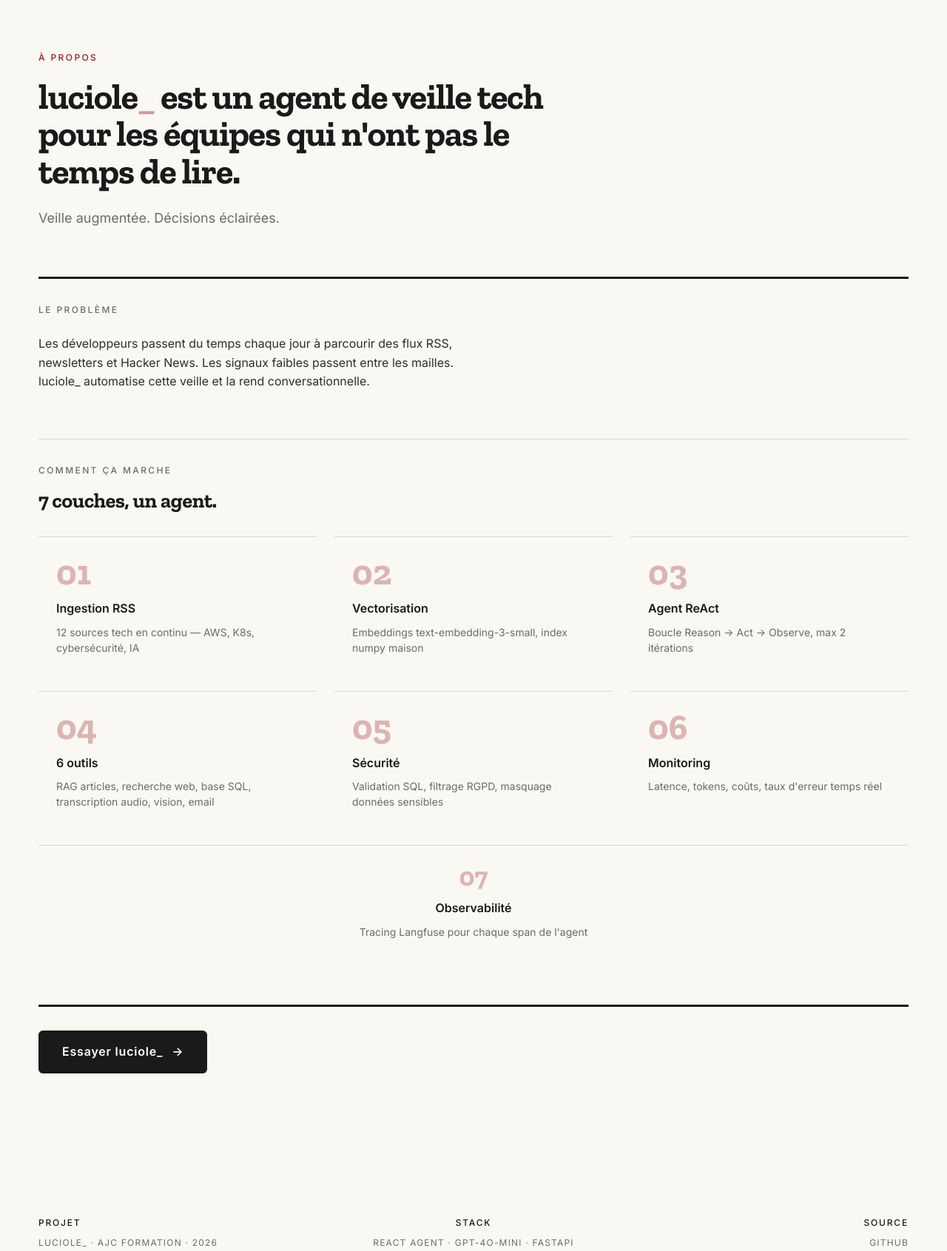
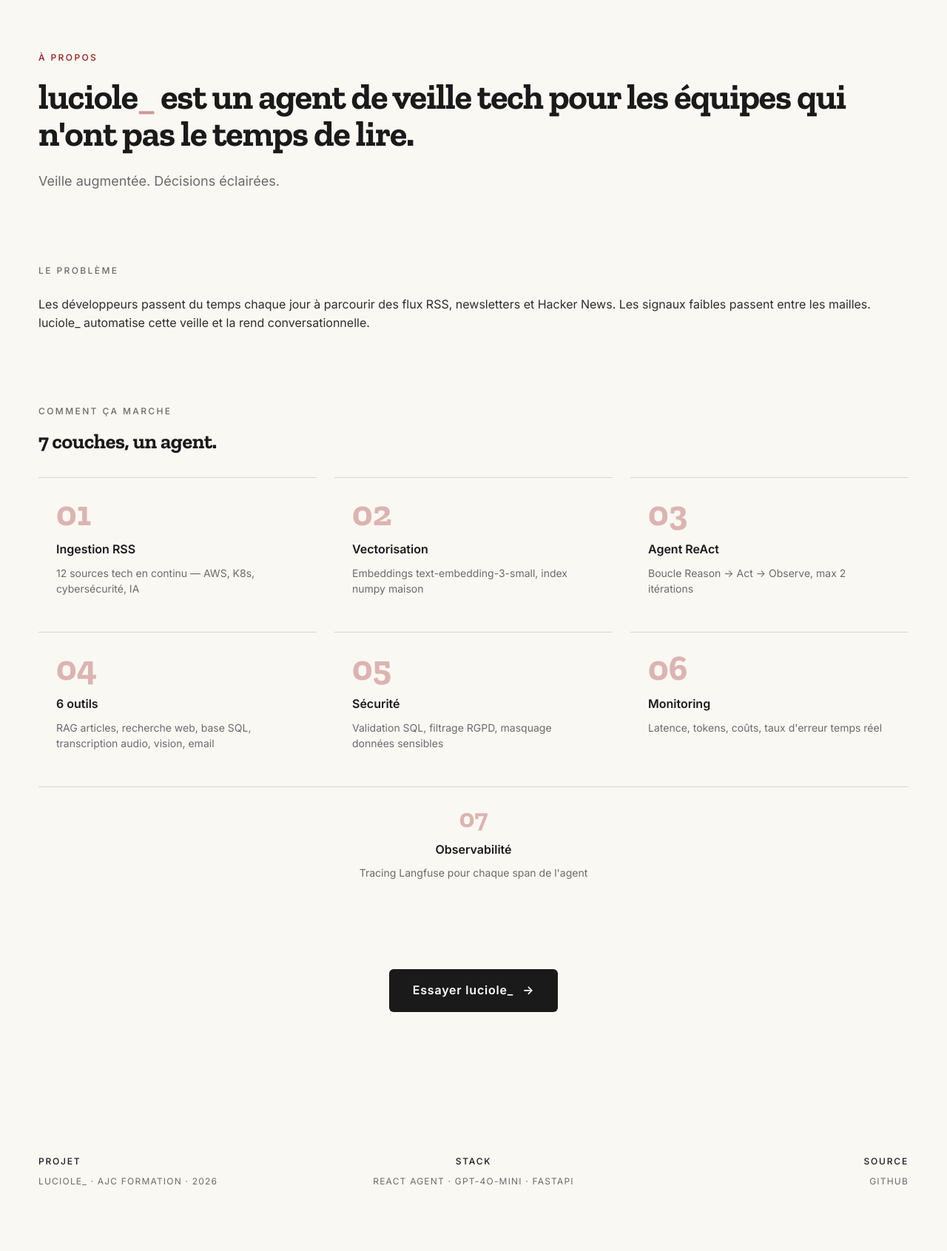
Before and after one commit to josuerochadev/luciole, a FastAPI app: page /about in a window 1280 px wide. Shown: the part 127-1818 px from the top of the page at 74% size. After the commit the page ends 1729 px from the top, so only its background shows below. Run offline with FastAPI, Linux system fonts and the light colour scheme.

Commit message:
Clean up About page: remove section borders, fix text width, center CTA
Co-Authored-By: Claude Opus 4.6 (1M context) <noreply@anthropic.com>

```diff
--- a/templates/about.html
+++ b/templates/about.html
@@ -5,24 +5,24 @@
 
   <!-- Hero -->
   <span class="t-eyebrow-accent">À propos</span>
-  <h1 class="t-display-md" style="margin: var(--pulse-space-4) 0 var(--pulse-space-6); max-width: 720px;">
+  <h1 class="t-display-md" style="margin: var(--pulse-space-4) 0 var(--pulse-space-6);">
     luciole<span class="pulse-underscore">_</span> est un agent de veille tech pour les équipes qui n'ont pas le temps de lire.
   </h1>
-  <p class="t-body-lg" style="color: var(--pulse-muted); max-width: 600px; margin-bottom: var(--pulse-space-16);">
+  <p class="t-body-lg" style="color: var(--pulse-muted); margin-bottom: var(--pulse-space-16);">
     Veille augmentée. Décisions éclairées.
   </p>
 
   <!-- The Problem -->
-  <div style="border-top: var(--pulse-rule-heavy); padding-top: var(--pulse-space-8); margin-bottom: var(--pulse-space-16);">
+  <div style="padding-top: var(--pulse-space-8); margin-bottom: var(--pulse-space-16);">
     <span class="t-eyebrow" style="margin-bottom: var(--pulse-space-6); display: block;">Le problème</span>
-    <p class="t-body" style="max-width: 600px; color: var(--pulse-ink-soft);">
+    <p class="t-body" style="color: var(--pulse-ink-soft);">
       Les développeurs passent du temps chaque jour à parcourir des flux RSS, newsletters et Hacker News.
       Les signaux faibles passent entre les mailles. luciole_ automatise cette veille et la rend conversationnelle.
     </p>
   </div>
 
   <!-- How it works — Step cards -->
-  <div style="border-top: var(--pulse-rule-thin); padding-top: var(--pulse-space-8); margin-bottom: var(--pulse-space-16);">
+  <div style="padding-top: var(--pulse-space-8); margin-bottom: var(--pulse-space-16);">
     <span class="t-eyebrow" style="margin-bottom: var(--pulse-space-4); display: block;">Comment ça marche</span>
     <h2 class="t-headline-md" style="margin-bottom: 0;">7 couches, un agent.</h2>
 
@@ -66,7 +66,7 @@
   </div>
 
   <!-- CTA -->
-  <div style="border-top: var(--pulse-rule-heavy); padding-top: var(--pulse-space-8);">
+  <div style="padding-top: var(--pulse-space-8); text-align: center;">
     <a href="/" class="pulse-cta">
       Essayer luciole_ <span aria-hidden="true">&rarr;</span>
     </a>
```
